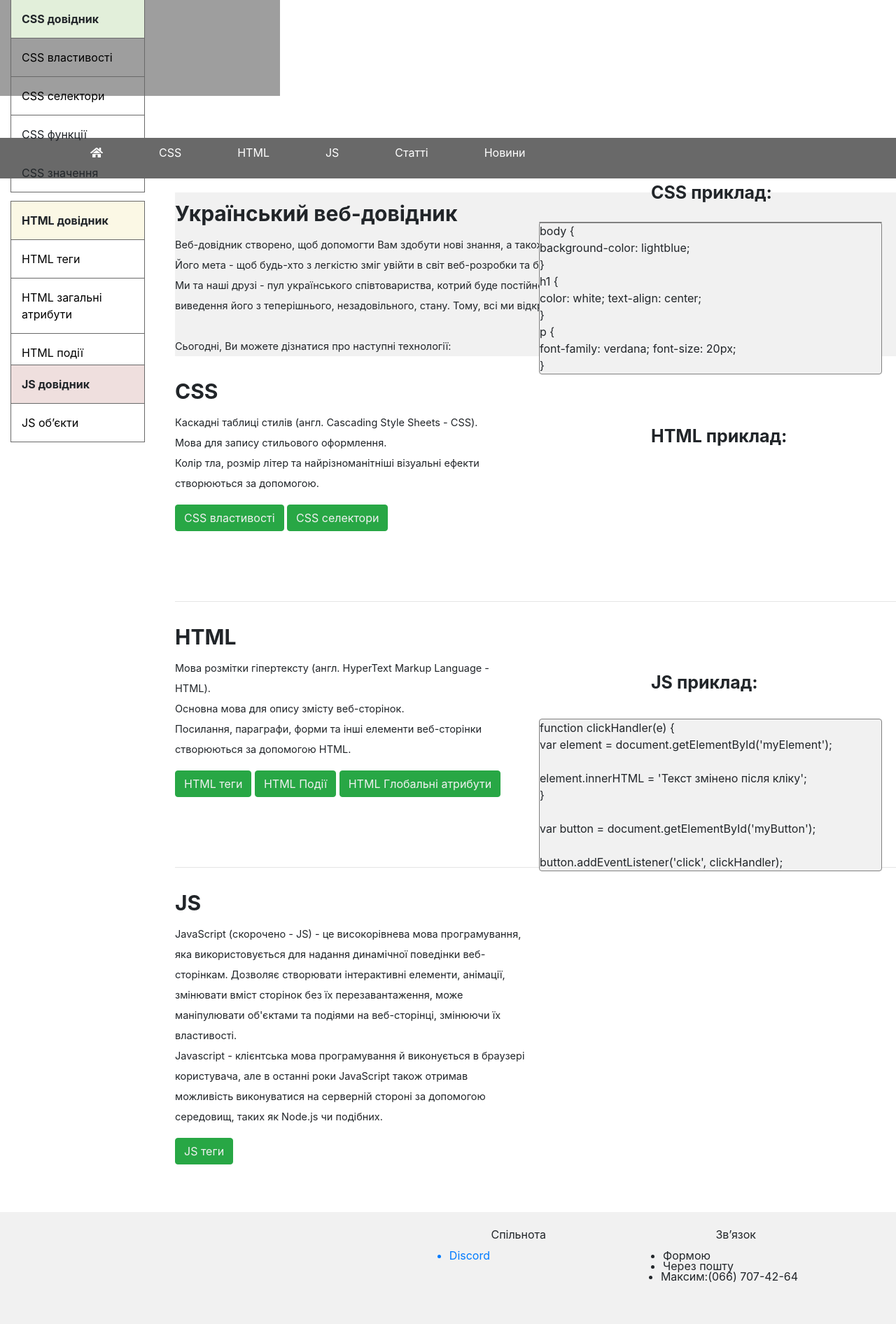
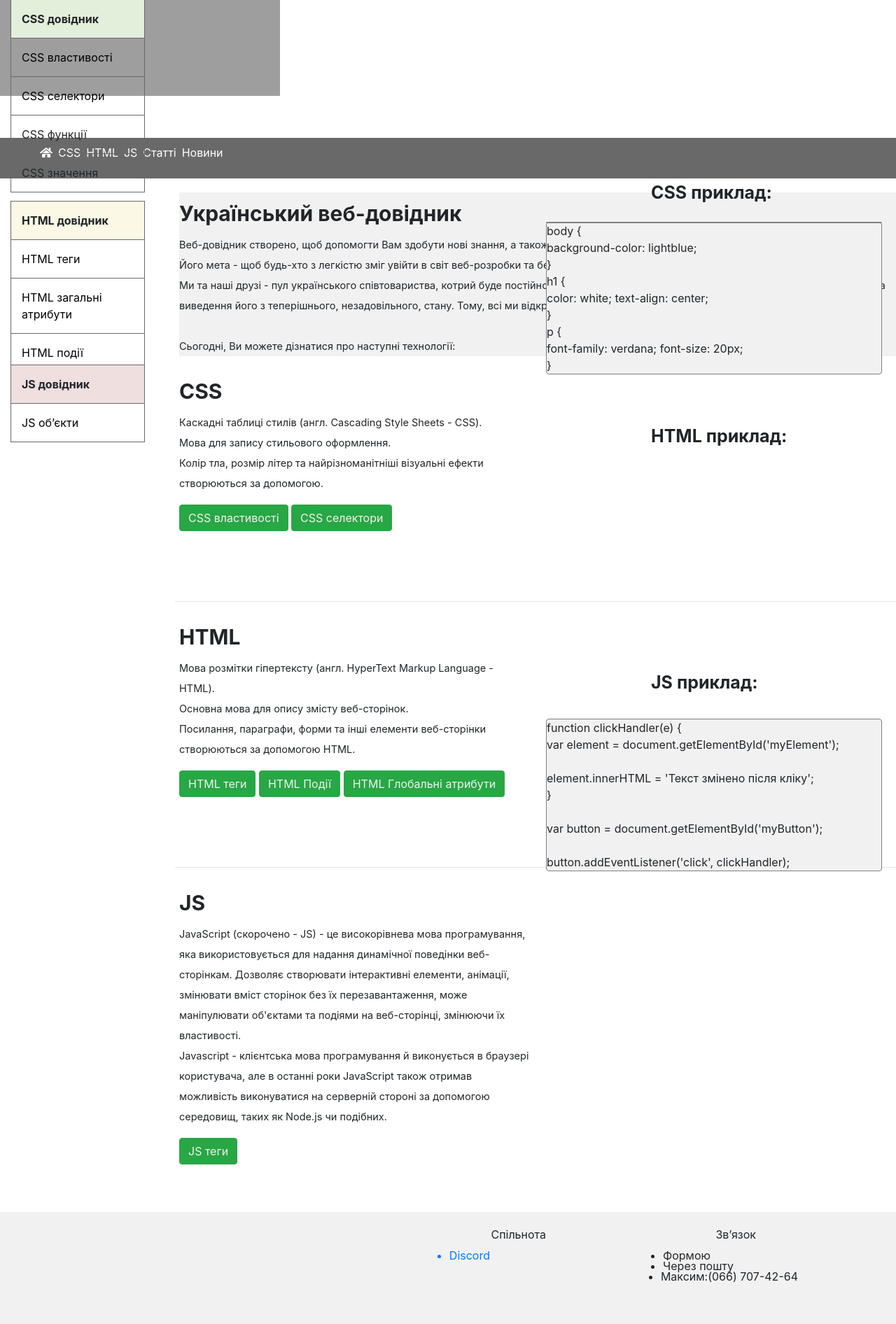
Before and after one commit to OWLsTyLe/first-, a Django app: page / in a window 1280 px wide. Shown: the part 163-2055 px from the top of the page at 70% size. Run offline with Django 5.2, Linux system fonts and the light colour scheme; some libraries are stand-ins or nearby versions; grey boxes are pictures that could not be loaded.

Commit message:
update styles

```diff
--- a/my/main/static/main/css/main.css
+++ b/my/main/static/main/css/main.css
@@ -1,82 +1,95 @@
-body{
+body {
     background: white;
 }
 
-aside ul .block{
+aside ul .block {
     width: 20%;
     height: 100vh;
-    display: flex;
     max-width: 100%;
-    color: black;
 }
-
 
 h3 {
     color: black;
     font-size: 50px;
     text-align: center;
-
 }
 
-aside ul {list-style: none;  display: flex;}
+aside ul {
+    list-style: none;
+    display: flex;
+}
+
 aside ul li a {
     color: white;
     margin-top: 20px;
-    transition: all .8s ease;
-    text-align: center;
-    padding-left: 80px;
+    text-align: left;
+    padding-left: 8px;
+}
 
-}
-aside ul li:hover, aside ul a:hover{
+aside ul li:hover,
+aside ul a:hover {
     color: white;
     text-decoration: none;
-    transform: scale(1.06);
+    display: block;
+    background-color: black;
+}
 
-}
-.alert-warning{
+.alert-warning {
     text-decoration: black;
     text-align: left;
     margin: 25px 30%;
     clear: both;
 }
+
 .black-rectangle {
     margin-top: 60px;
-    background-color: dimgrey;
+    background-color: dimgray; /* Змінено dimgrey на dimgray */
     padding: 9px;
+    box-sizing: border-box;
 }
-.gray-rectangle{
+
+.gray-rectangle {
     background-color: #f1f1f1;
-    margin-left: 250px;
+    margin-left: 20%; /* Змінено значення margin-left на відсоткове */
     margin-top: 20px;
 }
 
-.white-rectangle{
-    margin-left: 250px;
+.white-rectangle {
+    margin-left: 20%; /* Змінено значення margin-left на відсоткове */
     margin-top: 20px;
     line-height: 2;
     width: 500px;
 }
-.first_table{
+
+.first_table {
     width: 15%;
     border-collapse: collapse;
     margin-left: 15px;
     text-decoration-color: #be8683;
-    border-radius: 5px 5px 30px 30px;
+    border-radius: 5px; /* Виправлено помилку в border-radius */
 }
-.first_table th, .first_table td{
+
+.first_table th, .first_table td {
     padding: 15px;
     text-align: left;
-    border: 0.5px solid dimgrey;
+    border: 0.5px solid dimgray; /* Змінено dimgrey на dimgray */
     margin-top: 100px;
 }
-.graytwo-rectangle{
+
+.graytwo-rectangle {
     margin-top: 20px;
-    height:160px;
+    height: 160px;
 }
-.o-rectangle{
+
+.o-rectangle {
     background-color: #f1f1f1;
     border: 1.3px solid grey;
     border-collapse: collapse;
-    width: 490px;
-    border-radius: 4px 4px 4px 4px;
+    width: 480px;
+    border-radius: 4px; /* Виправлено помилку в border-radius */
 }
+
+.box {
+    background-image: url(../img/IMG_1026.JPG);
+    height: 100vh;
+}
```
